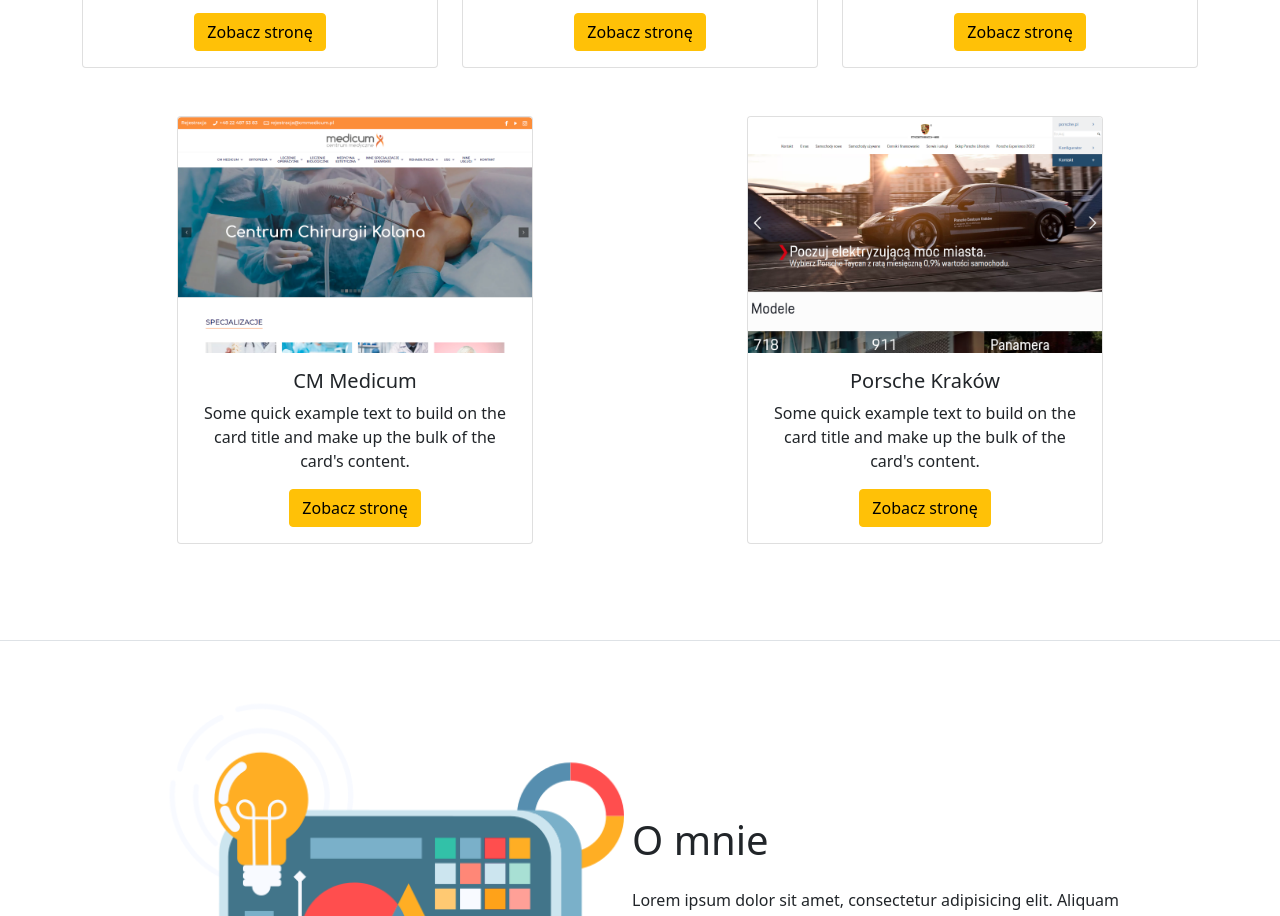
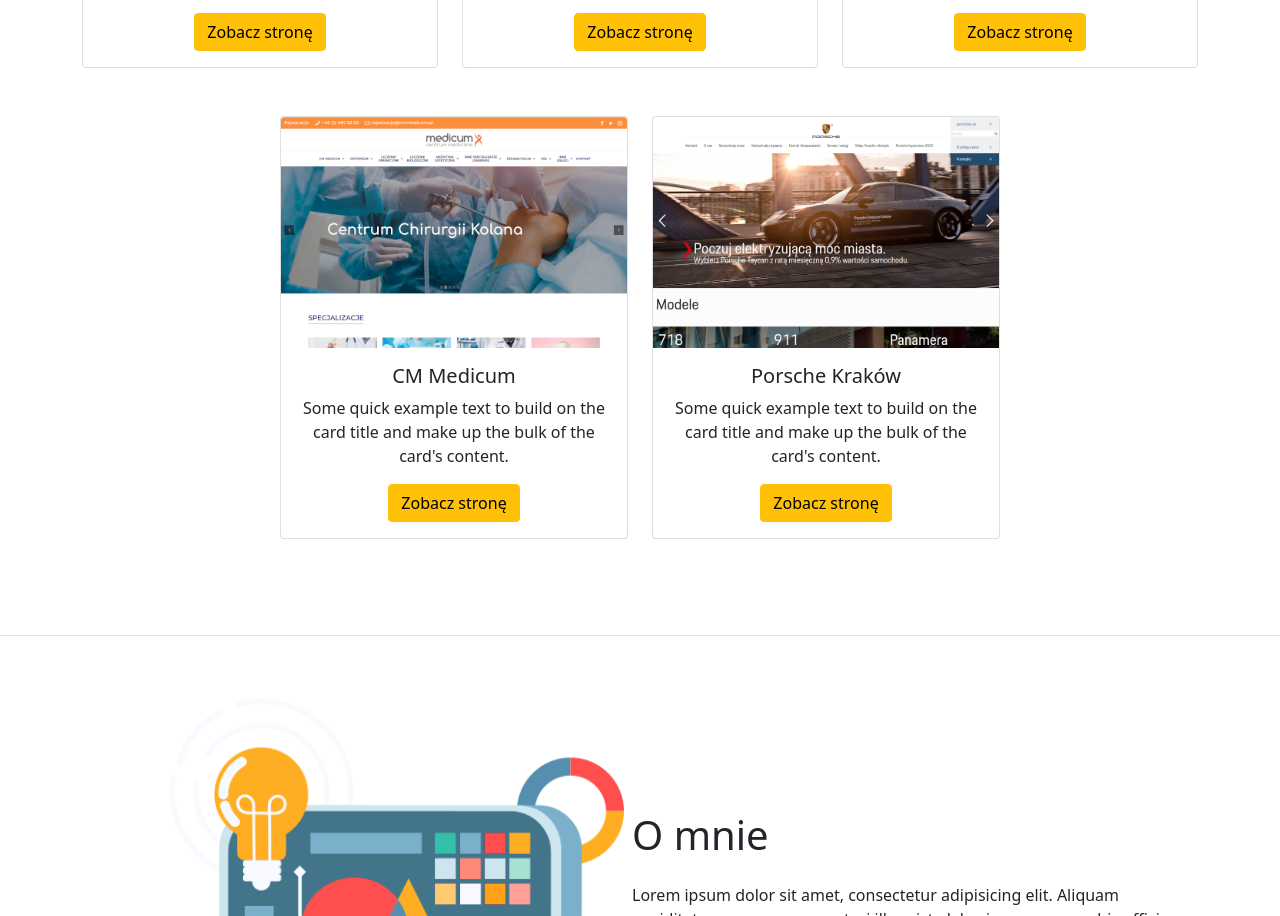
Before and after one commit to czarnuszka/czarnuszka.github.io, a plain HTML site: page index.html in a window 1280 px wide. Shown: the part 2258-3174 px from the top of the page. Drawn offline with nearby package versions, Linux system fonts and the light colour scheme.

Commit message:
Update index.html

```diff
--- a/index.html
+++ b/index.html
@@ -155,8 +155,8 @@
                     </div>
                 </div>
 
-                <div class="row text-center">
-                    <div class="col-md pb-5 col-lg-4 mx-auto d-block">
+                <div class="row text-center col-lg-8 mx-auto">
+                    <div class="col-md pb-5">
                         <div class="card align-items-center justify-content-between">
                             <a href="https://www.cmmedicum.com/" target="_blank"><img src="img/cmmedicum.png" class="card-img-top" alt=""></a>
                             <div class="card-body">
@@ -166,7 +166,7 @@
                             </div>
                         </div>
                     </div>
-                    <div class="col-md pb-5 col-lg-4 mx-auto d-block">
+                    <div class="col-md pb-5">
                         <div class="card align-items-center justify-content-between">
                             <a href="https://porsche-krakow.pl/" target="_blank"><img src="img/porsche.png" class="card-img-top" alt=""></a>
                             <div class="card-body">
```
